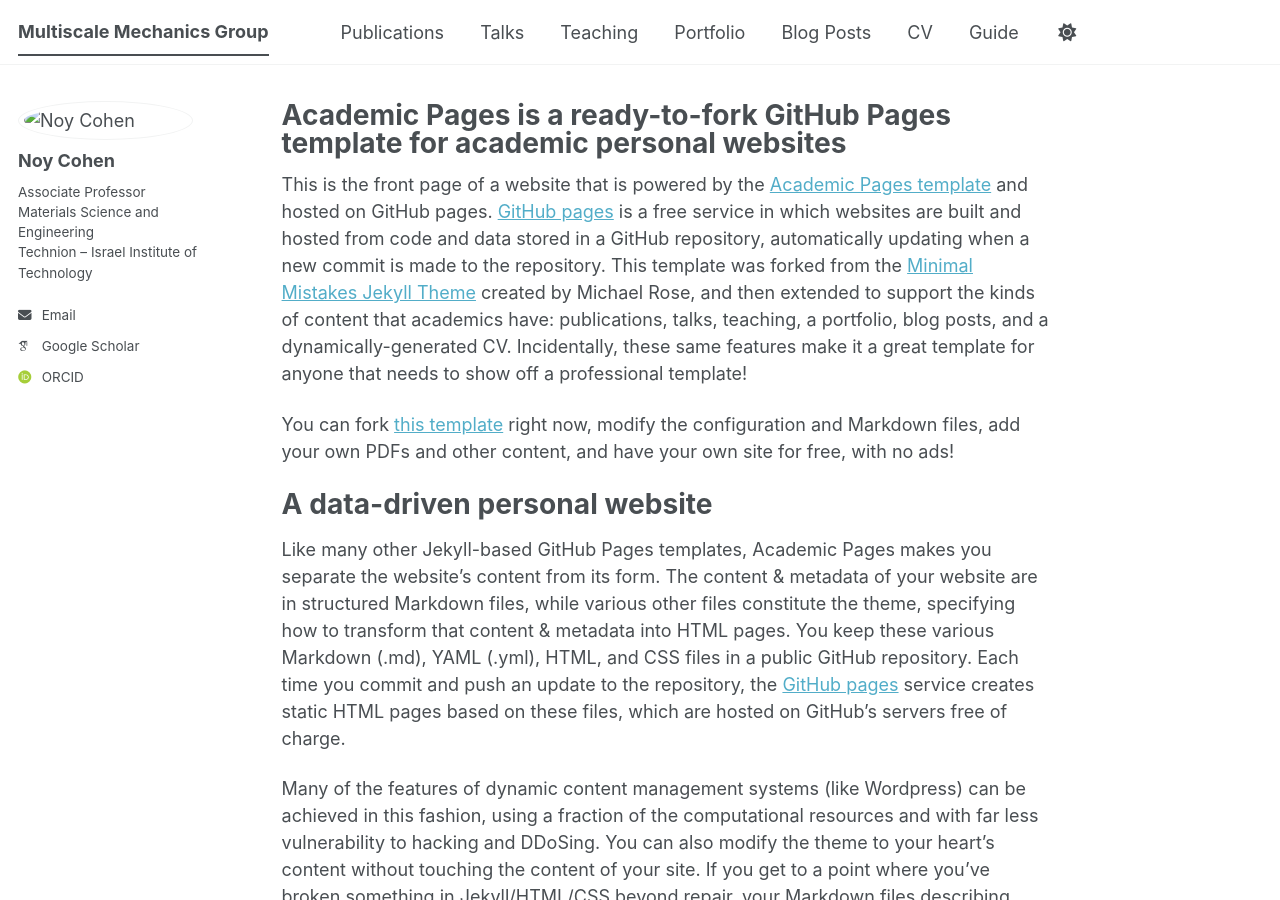
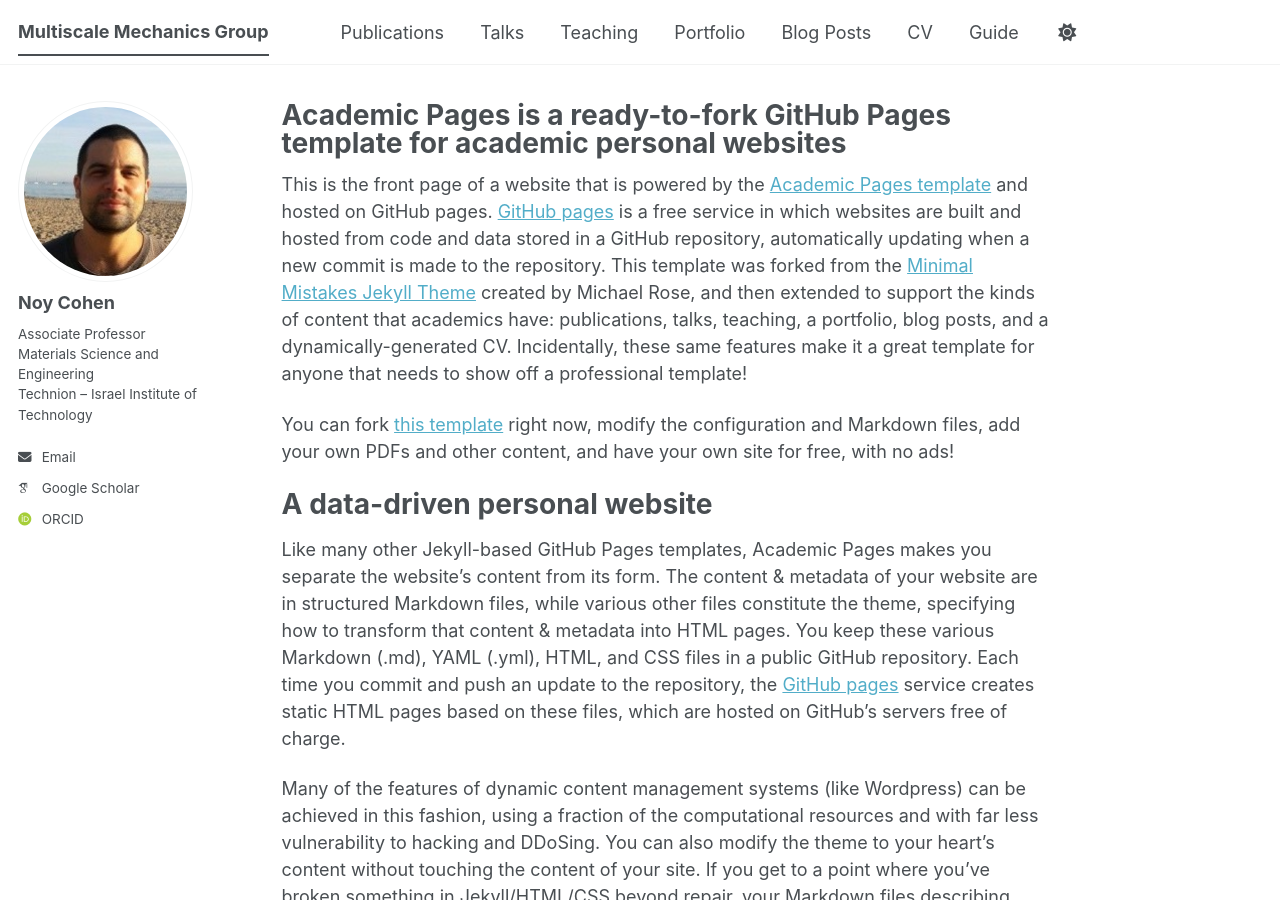
Before and after one commit to noyco5/noyco5.github.io, a Jekyll site: the page built from _pages/about.md, in a window 1280 px wide and 900 px high. Built offline with Jekyll 4.4.1, drawn with Linux system fonts in a browser that asks for light colours; some web fonts are replaced; a script bundle is joined from its source files by our own code; library files that are not in the unit come from our copies.

Commit message:
update bio

```diff
--- a/_config.yml
+++ b/_config.yml
@@ -23,7 +23,7 @@ repository               : "academicpages/academicpages.github.io"
 #               Additional customization can be done by editing /_includes/author-profile.html
 author:
   # Biographic information
-  avatar           : "/images/Noy_Cohen.jpg"
+  avatar           : "Noy_Cohen.jpg"
   name             : "Noy Cohen"
   pronouns         : # example: "she/her"
   bio              : "Associate Professor<br>Materials Science and Engineering<br>Technion – Israel Institute of Technology"
```
